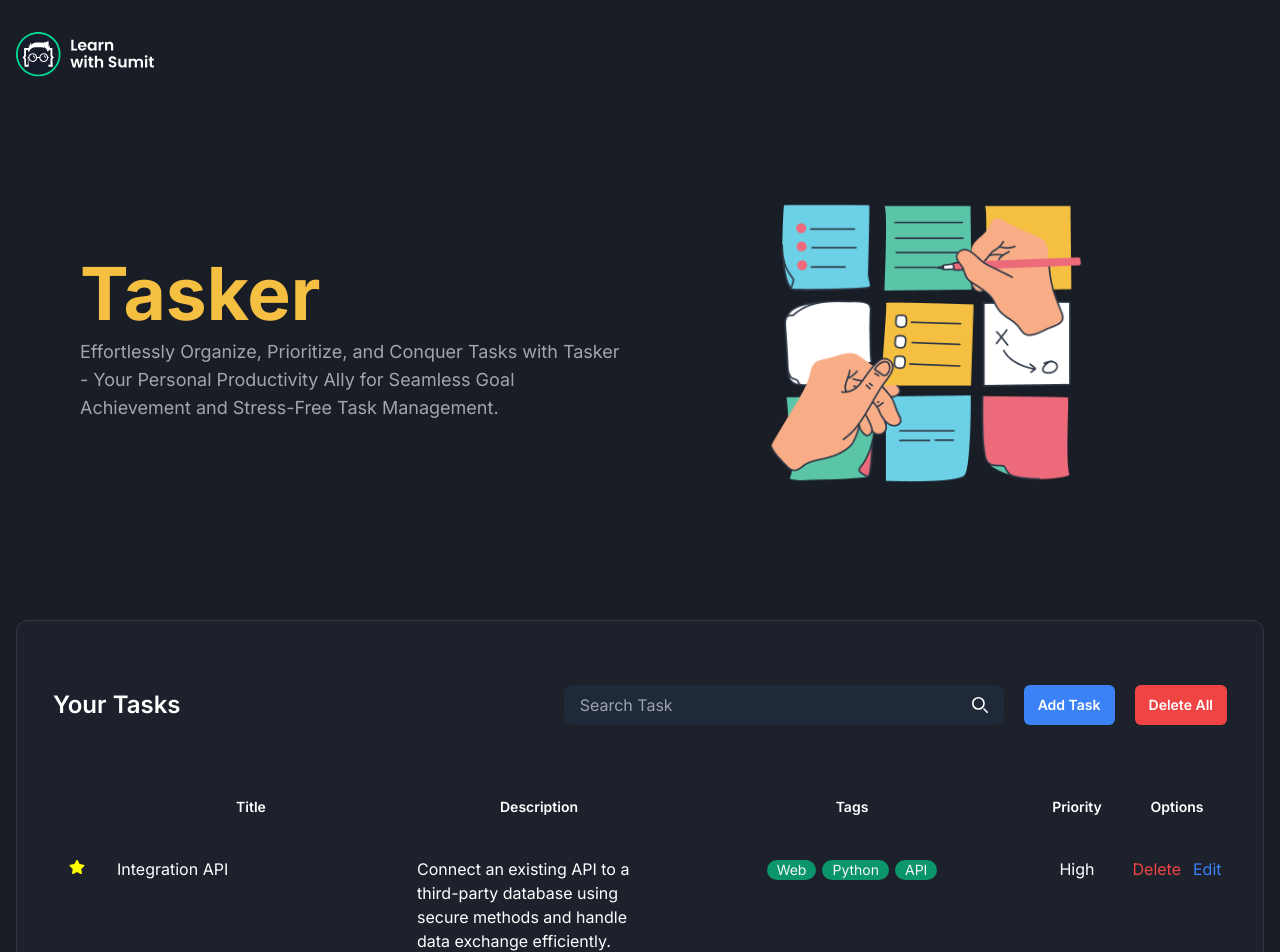
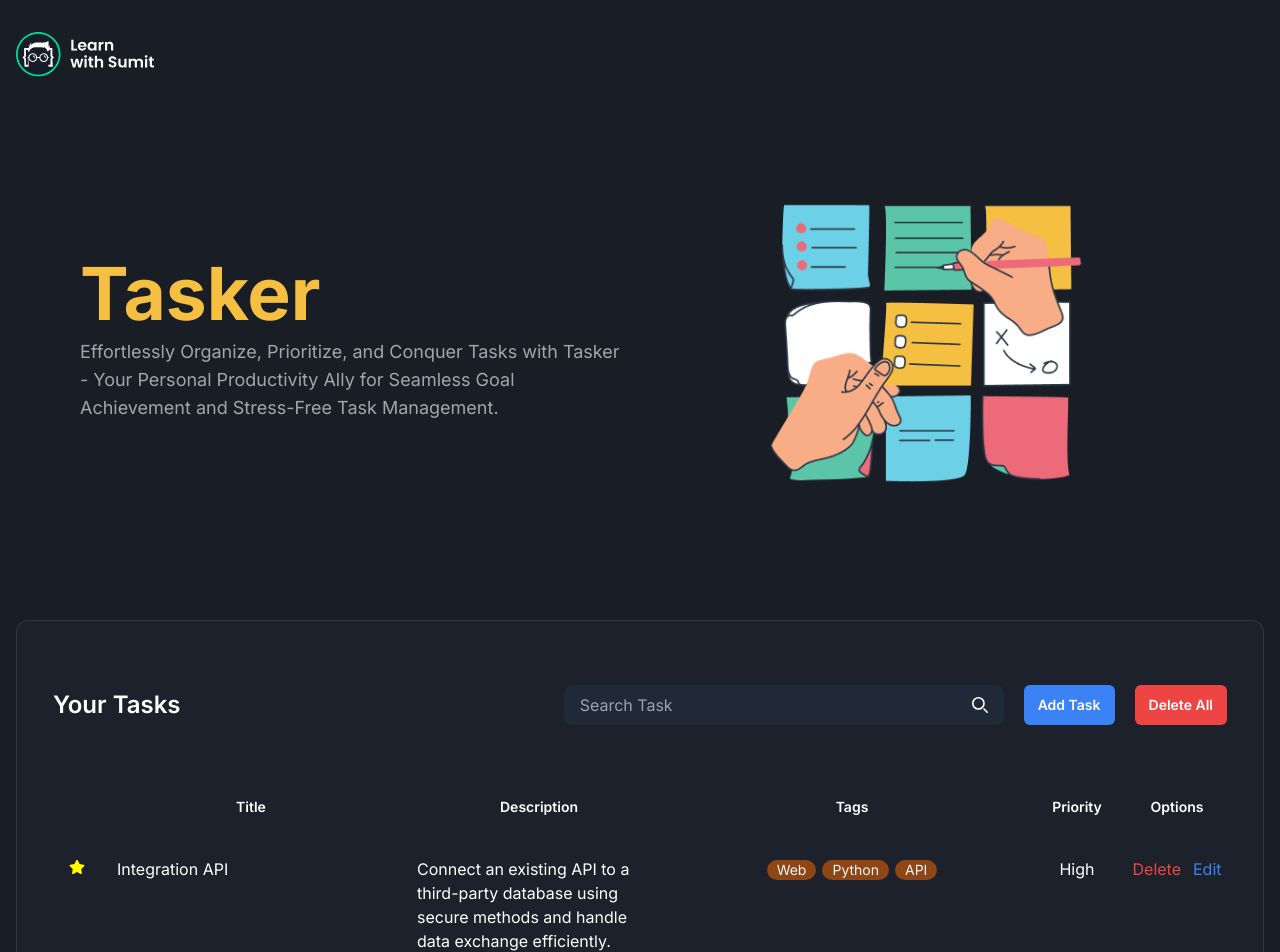
Before and after one commit to only1tarunno/improve-tasker, a React (Vite) app: page / in a window 1280 px wide. Shown: the top 952 px of the page. Built offline with nearby package versions, Linux system fonts and the light colour scheme.

Commit message:
add random color

```diff
--- a/src/components/tasks/TaskList.jsx
+++ b/src/components/tasks/TaskList.jsx
@@ -2,6 +2,11 @@
 import { FaStar } from "react-icons/fa";
 
 const TaskList = ({ tasks, handleFav, handleDelete, handleEdit }) => {
+  const getRandomColor = () => {
+    const colorList = ["#00D991A1", "#1C92FFB0", "#FE1A1AB5", "#BD560BB2"];
+    return colorList[Math.floor(Math.random() * colorList.length)];
+  };
+
   return (
     <div className="overflow-auto">
       {tasks.length ? (
@@ -54,7 +59,10 @@ const TaskList = ({ tasks, handleFav, handleDelete, handleEdit }) => {
                   <ul className="flex justify-center gap-1.5 flex-wrap">
                     {task.tags.map((tag, ind) => (
                       <li key={ind}>
-                        <span className="inline-block h-5 whitespace-nowrap rounded-[45px] bg-[#00D991A1] px-2.5 text-sm capitalize text-[#F4F5F6]">
+                        <span
+                          className="inline-block h-5 whitespace-nowrap rounded-[45px] px-2.5 text-sm capitalize text-[#F4F5F6]"
+                          style={{ backgroundColor: getRandomColor() }}
+                        >
                           {tag}
                         </span>
                       </li>
```
